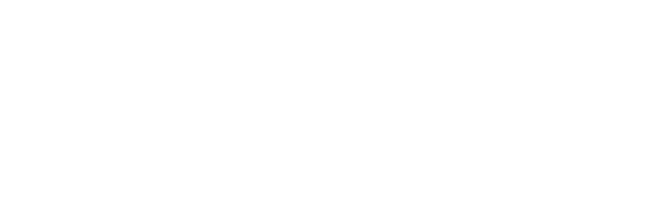
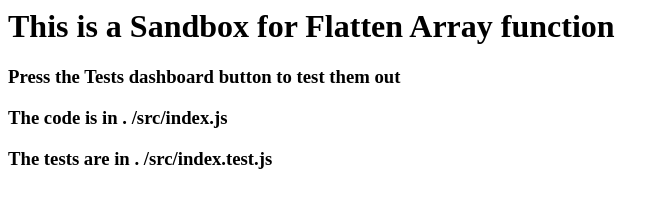
Before and after one commit to psharif/Flatten-Array, a website built with Parcel: page index.html in a window 1280 px wide. Shown: the whole page, without its empty margins (0-670 px from the left). Built offline with nearby package versions, Linux system fonts and the light colour scheme.

Commit message:
Instructions For user
Added some html for instructions

```diff
--- a/index.html
+++ b/index.html
@@ -7,7 +7,10 @@
 
 <body>
 	<div id="app"></div>
-
+	<h1>This is a Sandbox for Flatten Array function</h1>
+	<h3> Press the Tests dashboard button to test them out</h3>
+	<h3> The code is in . /src/index.js</h3>
+	<h3> The tests are in . /src/index.test.js</h3>
 	<script src="src/index.js"></script>
 </body>
 
```
